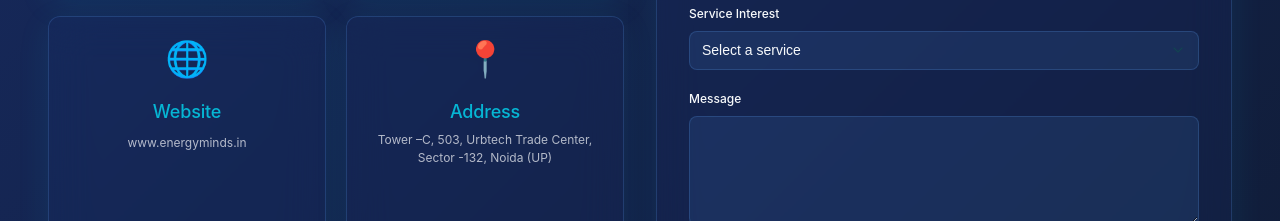
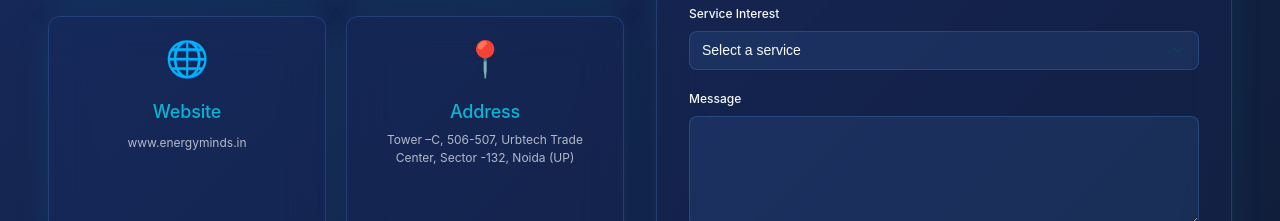
Before and after one commit to EMPS-2025/EMPS_Website, a Next.js app: page / in a window 1280 px wide. Shown: the part 7760-7981 px from the top of the page. Built offline with nearby package versions, Linux system fonts and the light colour scheme; a web font is replaced by a local one.

Commit message:
Update Contact.js

```diff
--- a/app/components/Contact.js
+++ b/app/components/Contact.js
@@ -78,7 +78,7 @@ const Contact = () => {
                             <div className="contact-icon">📍</div>
                             <div className="contact-details">
                                 <h4>Address</h4>
-                                <p>Tower –C, 503, Urbtech Trade Center, Sector -132, Noida (UP)</p>
+                                <p>Tower –C, 506-507, Urbtech Trade Center, Sector -132, Noida (UP)</p>
                             </div>
                             <div className="contact-pulse"></div>
                         </div>
```
